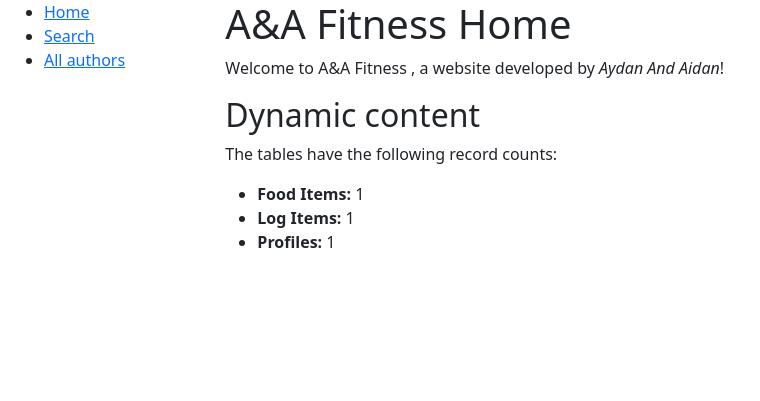
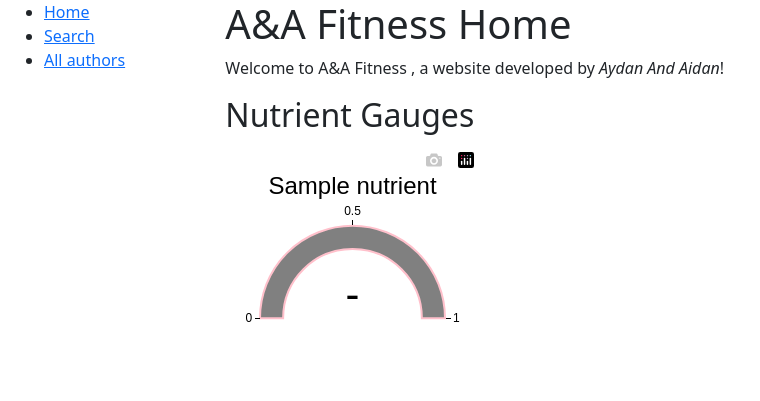
Before and after one commit to labowsax/cs347_final_project, a Django app: template catalog/templates/index.html in a window 1280 px wide. Shown: the top 401 px of the page, without its empty margins (0-760 px from the left). Run offline with Django 5.2, Linux system fonts and the light colour scheme; the template is opened without the code that fills it: most values are stand-ins (such as "Sample title", 1, 10 or a date in 2020); some libraries are stand-ins or nearby versions.

Commit message:
Cleaning of url,view, and html for index page.

```diff
--- a/catalog/templates/index.html
+++ b/catalog/templates/index.html
@@ -6,12 +6,42 @@
     Welcome to A&A Fitness , a website developed by
     <em>Aydan And Aidan</em>!
   </p>
-  <h2>Dynamic content</h2>
-  <p>The tables have the following record counts:</p>
-  <ul>
-    <li><strong>Food Items:</strong> {{ num_food_items }}</li>
-    <li><strong>Log Items:</strong> {{ num_instances }}</li>
-    <li><strong>Profiles:</strong> {{ num_profiles }}</li>
-  </ul>
-  {% block nutrient %}{% endblock %}
+  <h2>Nutrient Gauges</h2>
+
+<script src="https://cdn.plot.ly/plotly-2.26.0.min.js"></script>
+
+{% for name, nutrient in nutrients.items %}
+    <div id="gauge-{{ name }}" style="margin-bottom: 20px;"></div>
+
+    <script>
+        var data = [{
+            type: "indicator",
+            mode: "gauge+number",
+            value: {{ nutrient.value }},
+            title: { text: '{{ name|capfirst }}', font: { size: 24 } },
+            gauge: {
+                axis: { range: [0, {{ nutrient.maxRange }}], tickwidth: 1, tickcolor: "black" },
+                bar: { color: "grey" },
+                bgcolor: "grey",
+                borderwidth: 2,
+                bordercolor: "pink",
+                steps: [
+                    { range: [0, {{ nutrient.minIn }}], color: "white" },
+                    { range: [{{ nutrient.minIn }}, {{ nutrient.maxIn }}], color: "green" },
+                    { range: [{{ nutrient.maxIn }}, {{ nutrient.maxRange }}], color: "red" },
+                ]
+            }
+        }];
+
+        var layout = {
+            width: 255,
+            height: 260,
+            margin: { t: 25, r: 35, l: 35, b: 25 },
+            paper_bgcolor: "white",
+            font: { color: "black", family: "Arial" }
+        };
+
+        Plotly.newPlot('gauge-{{ name }}', data, layout);
+    </script>
+{% endfor %}
 {% endblock %}
--- a/catalog/urls.py
+++ b/catalog/urls.py
@@ -2,6 +2,6 @@ from django.urls import path
 from . import views
 
 urlpatterns = [
-    path('', views.nutrient_gauge, name='index'),
+    path('', views.index, name='index'),
     path('search/', views.search, name='search'),
 ]
```
Also changed, not shown: catalog/templates/_nutrient_gauge.html (deleted, +0 -43 lines), catalog/views.py (+2 -20 lines).
